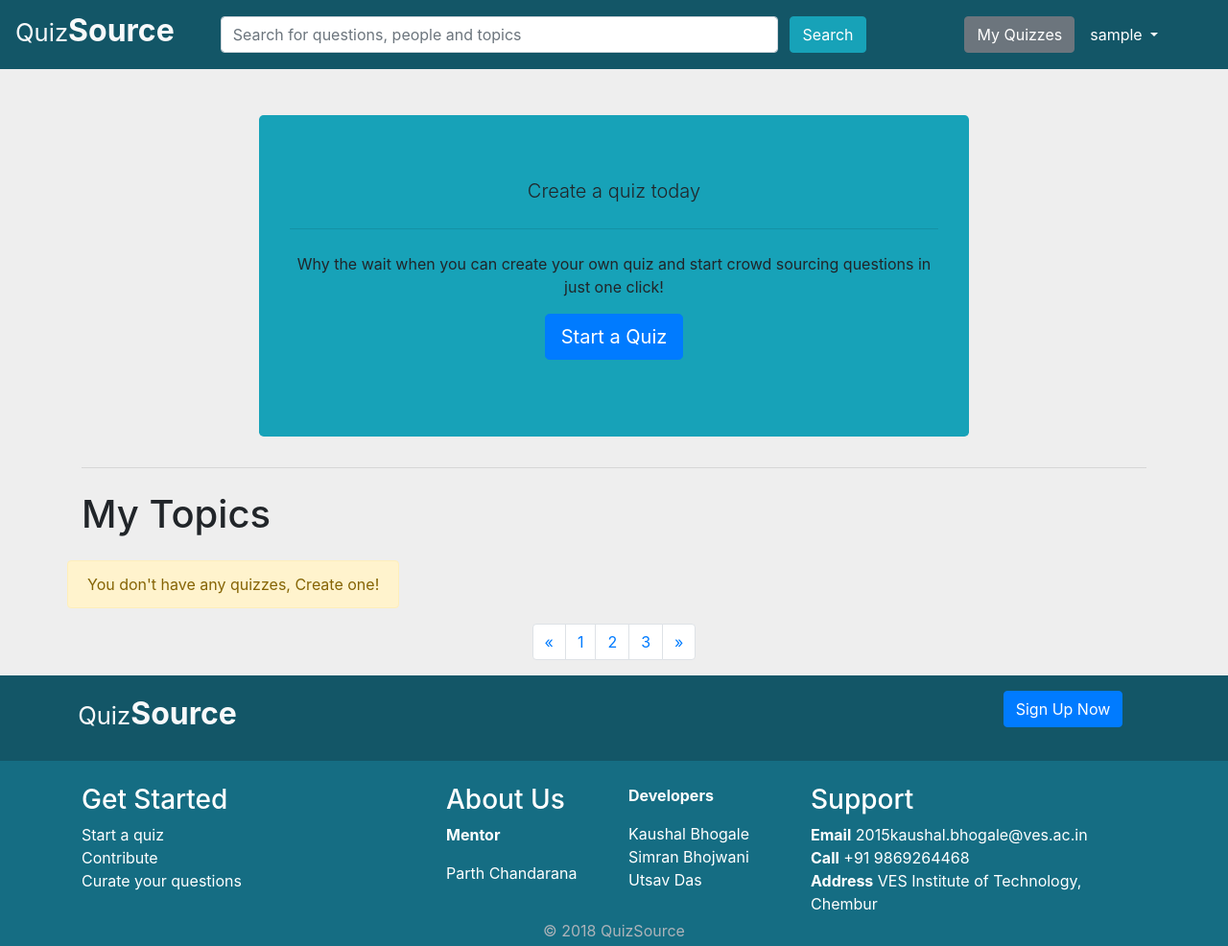
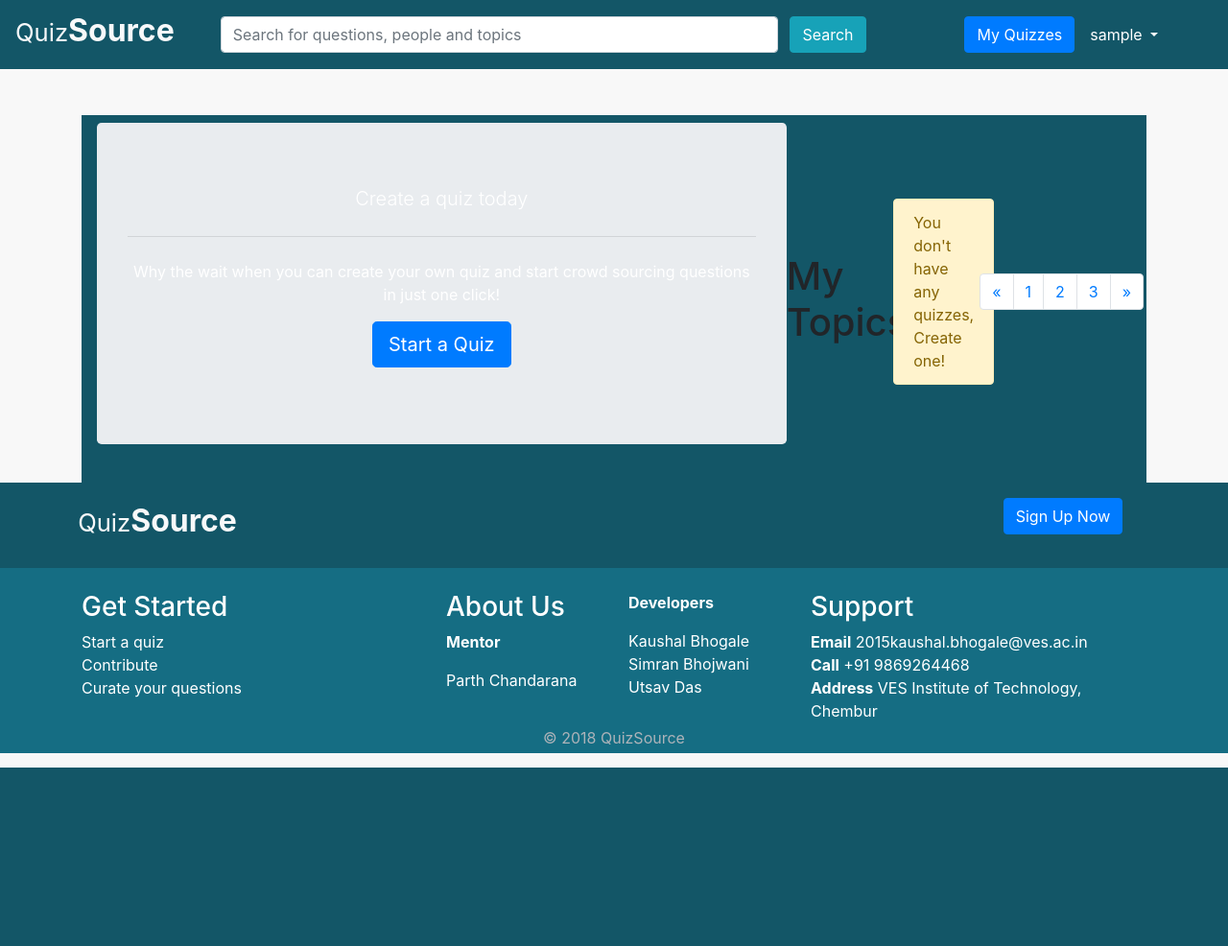
Before and after one commit to kaushal-py/QuizSource, a Flask app: page /my-topics in a window 1280 px wide. Shown: the whole page at 96% size. After the commit the page ends 800 px from the top, so only its background shows below. Run offline with Flask 2, Linux system fonts and the light colour scheme; the visitor is signed in with stand-in values (Sample User, id 1); data comes from the database, SQL or seed files in the repository; data that the repository does not hold is empty; some libraries are stand-ins or nearby versions.

Commit message:
Color UI changes

```diff
--- a/templates/all.html
+++ b/templates/all.html
@@ -16,10 +16,11 @@
 
     {% if not all %}
     <br><br>
-    <div class="jumbotron bg-info text-center col-md-8 mx-auto">
-        <p class="lead">Create a quiz today</p>
+      <nav class="navbar navbar-expand-md" style="background-color: #135667;">
+        <div class="jumbotron text-center col-md-8 mx-auto" style="background-color: ">
+        <p class="lead text-white">Create a quiz today</p>
         <hr class="my-4">
-        <p>Why the wait when you can create your own quiz and start crowd sourcing questions in just one click!</p>
+        <p class="text-white">Why the wait when you can create your own quiz and start crowd sourcing questions in just one click!</p>
         <p class="lead">
           <a class="btn btn-primary btn-lg" href="/startquiz" role="button">Start a Quiz</a>
         </p>
--- a/templates/base.html
+++ b/templates/base.html
@@ -11,7 +11,7 @@
 
     <title>QuizSource - The source for all quiz questions </title>
   </head>
-  <body style="background-color: #eee">
+  <body style="background-color: #f8f8f8">
 
       <div style="position: fixed; top:20px; left: 50%;
       -webkit-transform: translateX(-50%);
@@ -50,7 +50,7 @@
 
           <div class="nav-buttons">
             {% if current_user.is_authenticated %}
-            <a href="/my-topics" class="btn btn-secondary mr-2">My Quizzes</a>
+            <a href="/my-topics" class="btn btn-primary mr-2">My Quizzes</a>
             </div>
             <ul class="navbar-nav">
             <li class="nav-item dropdown">
```
